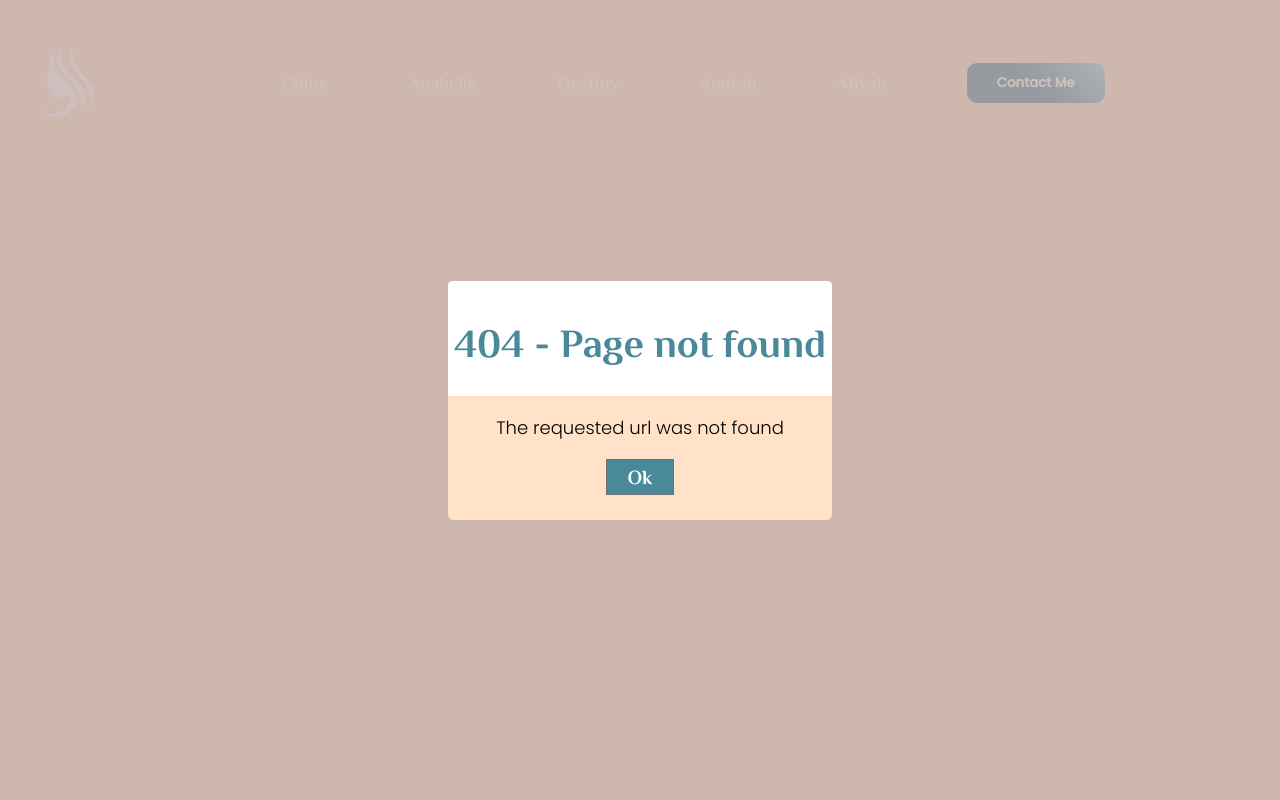
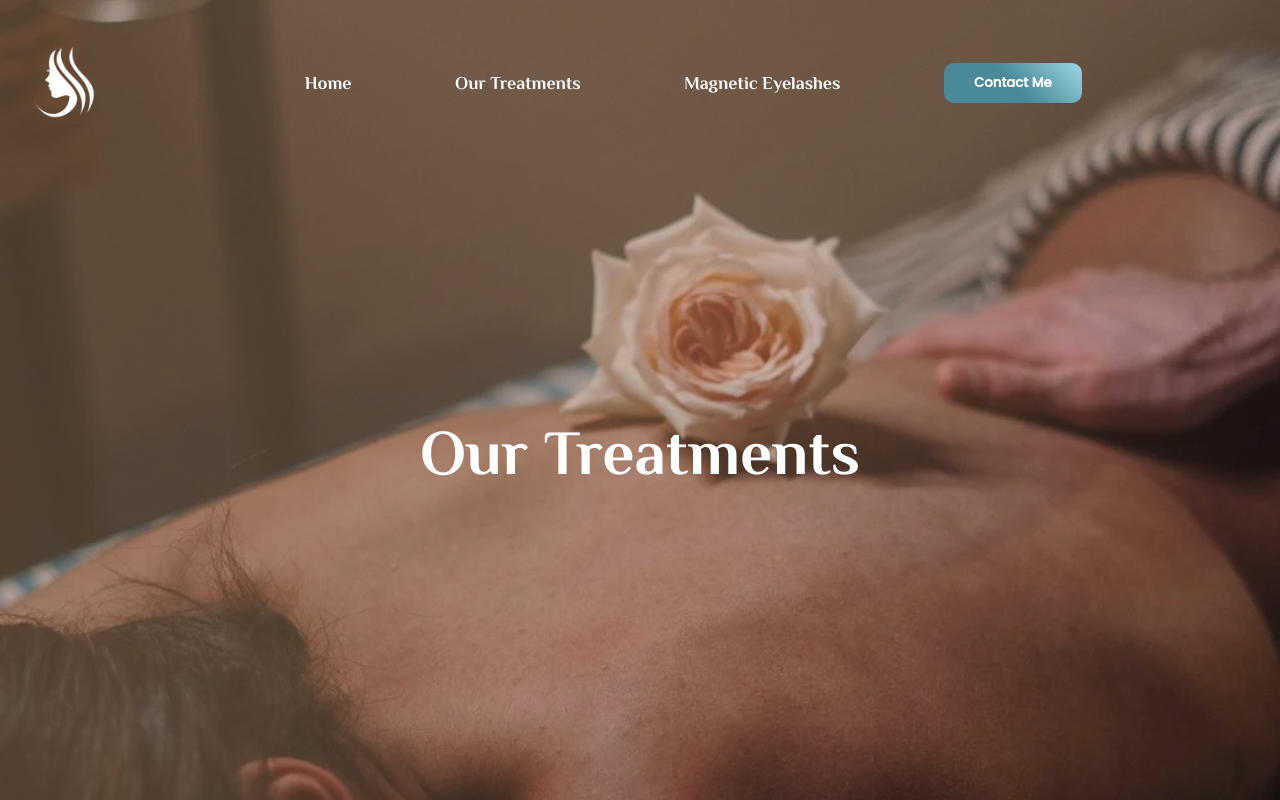
Before and after one commit to Israel-Dev/carlashes-uk-frontend, a React (Create React App) app: page /our-treatments in a window 1280 px wide. Shown: the top 800 px of the page. Built offline with nearby package versions, Linux system fonts and the light colour scheme; no server answers.

Commit message:
Our Treatments page started

```diff
--- a/src/App.tsx
+++ b/src/App.tsx
@@ -15,6 +15,7 @@ import Loading from './loading/Loading';
 const { REACT_APP_SERVER_ADDRESS } = process.env
 
 const LazyHome = React.lazy(() => import('./home/Home'))
+const LazyTreatments = React.lazy(() => import('./treatments/Treatments'))
 const LazyConfirmation = React.lazy(() => import('./confirmation/Confirmation'))
 const LazyProduct = React.lazy(() => import('./product/Product'))
 const LazyContact = React.lazy(() => import('./contact/Contact'))
@@ -24,11 +25,12 @@ const Lazy404 = React.lazy(() => import('./_404/404'))
 const App = () => {
   const [menuOptions, setMenuOptions] = useState<{ name: string, url: string }[]>(
     [
-      { name: 'Chloe', url: 'product?product_ref=8da89u131' },
-      { name: 'Anabelle', url: 'product?product_ref=1297jnasd87' },
-      { name: 'Destiny', url: 'product?product_ref=8s6hhb154a' },
-      { name: 'Amirah', url: 'product?product_ref=ysda663zj6' },
-      { name: 'Aliyah', url: 'product?product_ref=uhsd67531vt' }
+      {name: 'Home', url: ""},
+      { name: 'Our Treatments', url: 'our-treatments' },
+      { name: 'Magnetic Eyelashes', url: 'magnetic-eyelashes' },
+      // { name: 'Destiny', url: 'product?product_ref=8s6hhb154a' },
+      // { name: 'Amirah', url: 'product?product_ref=ysda663zj6' },
+      // { name: 'Aliyah', url: 'product?product_ref=uhsd67531vt' }
     ]
   )
 
@@ -58,9 +60,9 @@ const App = () => {
     }
   }
 
-  useEffect(() => {
-    getMenuOptions()
-  }, [])
+  // useEffect(() => {
+  //   getMenuOptions()
+  // }, [])
 
   return (
     <BrowserRouter>
@@ -71,6 +73,7 @@ const App = () => {
         <Suspense fallback={<Loading/>}>
           <Switch>
             <Route path={["/", "/home"]} component={LazyHome} exact />
+            <Route path="/our-treatments" component={LazyTreatments} />
             <Route path={["/appointment-confirmed", "/purchase-confirmed"]} component={LazyConfirmation} exact />
             <Route path={"/product"} component={LazyProduct} />
             <Route path={["/contact-me", "/contact"]} component={LazyContact} />
--- a/src/home/Home.tsx
+++ b/src/home/Home.tsx
@@ -64,6 +64,9 @@ const Home = () => {
                 hasSticker={true}
                 hasDots={true}
             />
+            <MosaicContent />
+            <Banner />
+
             <section className="collection-section">
                 <Title
                     text="Our Collection"
@@ -72,7 +75,6 @@ const Home = () => {
                     items={mosaicOptions}
                 />
             </section>
-            <Banner />
             <section className="testimonials-section">
                 <Title
                     text="Testimonials"
@@ -88,7 +90,6 @@ const Home = () => {
                     Schedule an Appointment with us on the available time slots!
                 </p>
             </section>
-            <MosaicContent />
         </Styles>
     )
 }
--- /dev/null
+++ b/src/shared/Cover.styled.tsx
@@ -0,0 +1,30 @@
+import styled from 'styled-components'
+
+const styles = styled.section`
+    position: relative;
+    width: 100%;
+    max-height: 800px;
+    overflow: hidden;
+
+    .image-gradient {
+        position: absolute;
+        top: 0;
+        width: 100%;
+        height: 100%;
+        z-index: 1;
+        background: rgb(91,0,38);
+        background: linear-gradient(140deg,rgb(153 120 89 / 45%) 50%,rgba(178,109,180,0.04) 80%,rgba(0,0,0,0) 100%);
+    }
+
+    .cover-title {
+        text-align: center;
+        z-index: 5;
+        color: white;
+        position: absolute;
+        left: 50%;
+        top: 50%;
+        transform: translate(-50%, -50%);
+    }
+`
+
+export default styles
--- /dev/null
+++ b/src/shared/Cover.tsx
@@ -0,0 +1,31 @@
+import Styles from './Cover.styled'
+
+interface IProps {
+    title: string
+    images: {src: string, alt: string}[]
+}
+
+const Cover = (props: IProps) => {
+
+    const { images, title } = props
+
+    const imagesElem = images.map((el, i) => {
+        return <img
+            key={`cover-${i}`}
+            src={el.src}
+            alt={el.alt}
+            width="100%"
+            height="auto"
+            />
+    })
+
+    return (
+        <Styles className="cover-wrapper">
+            <h1 className="cover-title">{title}</h1>
+            {imagesElem}
+            <div className="image-gradient" />
+        </Styles>
+    )
+}
+
+export default Cover
--- /dev/null
+++ b/src/treatments/Treatments.styled.tsx
@@ -0,0 +1,32 @@
+import styled from 'styled-components'
+
+const styles = styled.main`
+    width: 100%;
+    display: flex;
+    justify-content: center;
+    align-items: center;
+    flex-direction: column;
+
+    .treatments-padding {
+        width: 100%;
+        max-width: 1366px;
+        display: flex;
+        flex-direction: column;
+        align-items: center;
+        justify-content: center;
+    }
+
+    .treatments-text-area {
+        margin: 60px 0;
+        display: flex;
+        justify-content: center;
+        align-items: center;
+    }
+
+    .treatments-paragraph {
+        text-align: center;
+        font-weight: 200;
+    }
+`
+
+export default styles
--- /dev/null
+++ b/src/treatments/Treatments.tsx
@@ -0,0 +1,29 @@
+import Styles from './Treatments.styled'
+import Cover from '../shared/Cover'
+import Image01 from '../assets/Cover_01.webp'
+
+const Treatments = () => {
+    return (
+        <Styles className="treatments-wrapper">
+            <Cover
+                title="Our Treatments"
+                images={
+                    [
+                        { src: Image01, alt: "Our Treatments" }
+                    ]
+                }
+            />
+            <div className="treatments-padding">
+                <section className="treatments-text-area">
+                    <p className="treatments-paragraph">
+                        Lorem ipsum dolor sit amet consectetur adipisicing elit. Maxime mollitia,
+                        molestiae quas vel sint commodi repudiandae consequuntur voluptatum laborum
+                        numquam blanditiis harum quisquam eius sed odit fugiat iusto.
+                    </p>
+                </section>
+            </div>
+        </Styles>
+    )
+}
+
+export default Treatments
```
Also changed, not shown: src/shared/Headline.styled.tsx (added, +7 -0 lines), src/shared/Headline.tsx (added, +9 -0 lines), src/assets/Cover_01.webp (added).
